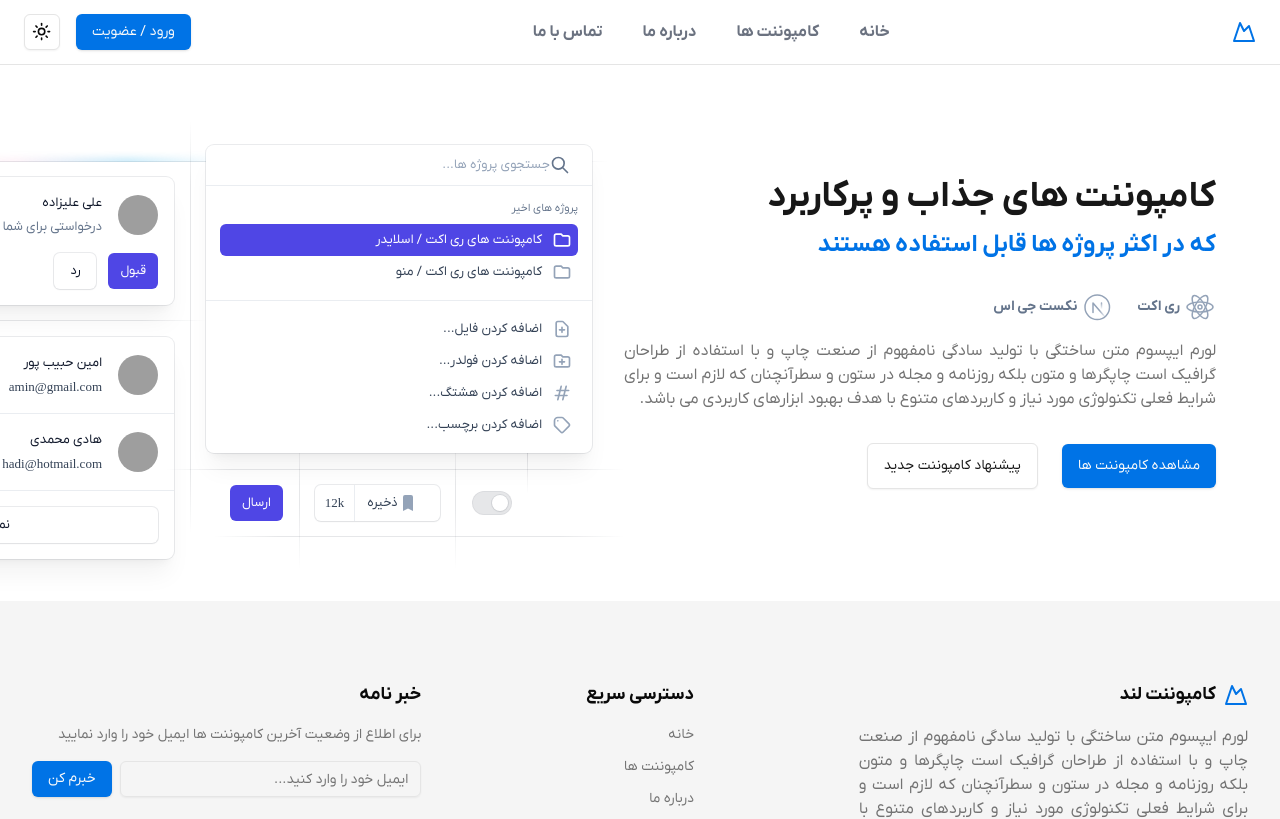
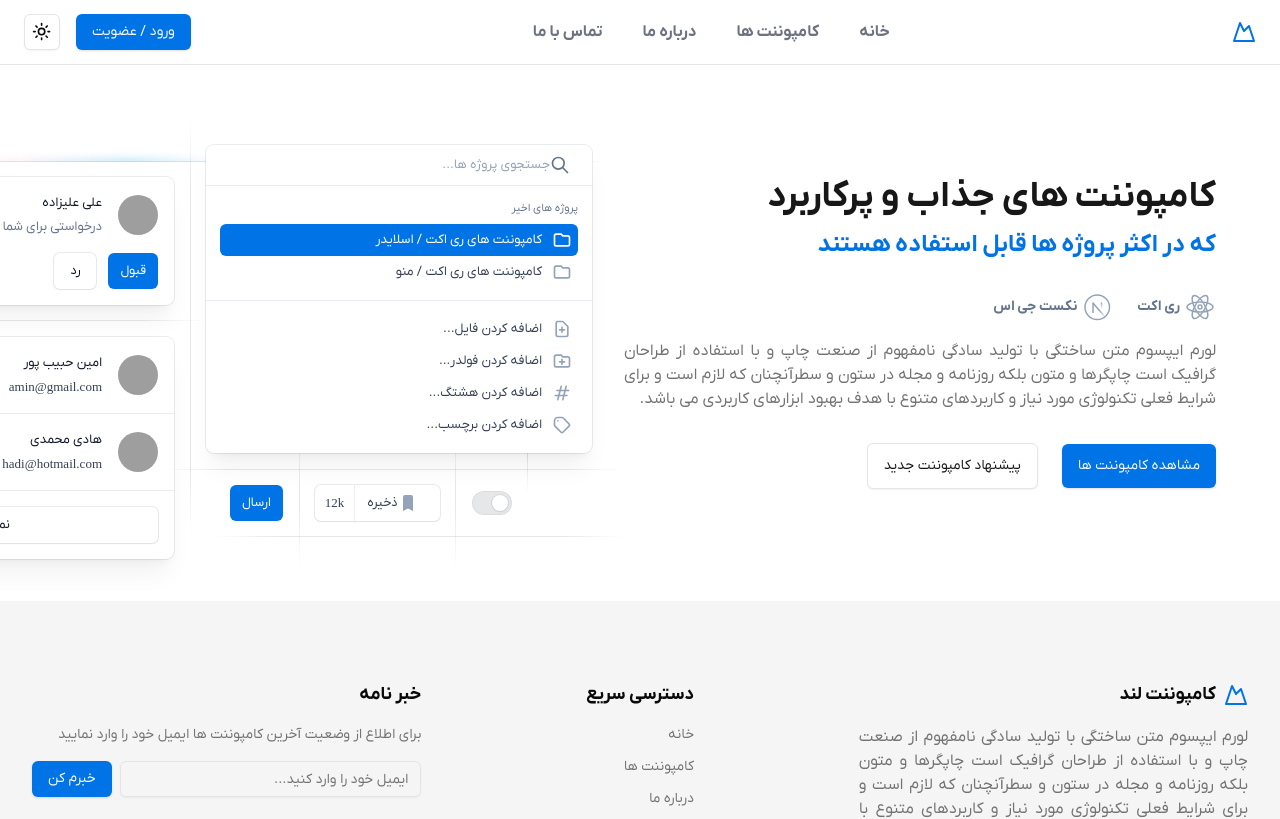
Before and after one commit to iraniangunner/componentland, a Next.js app: page / in a window 1280 px wide. Shown: the top 819 px of the page. Built offline with nearby package versions, Linux system fonts and the light colour scheme; grey boxes are pictures that could not be loaded.

Commit message:
main image colors changed

```diff
--- a/src/components/main-image.tsx
+++ b/src/components/main-image.tsx
@@ -27,7 +27,7 @@ export function MainImage() {
                 <div className="mb-1.5 text-[0.6875rem] font-semibold text-slate-500 dark:text-slate-50">
                   پروژه های اخیر
                 </div>
-                <div className="flex items-center rounded-md p-1.5 bg-indigo-600 text-white">
+                <div className="flex items-center rounded-md p-1.5 bg-[#0073e6] text-white">
                   <svg
                     className="ml-2.5 h-5 w-5 flex-none stroke-white"
                     fill="none"
@@ -155,7 +155,7 @@ export function MainImage() {
             </div>
           </div>
           <div className="relative p-4">
-            <div className="pointer-events-auto rounded-md font-regular bg-indigo-600 px-3 py-2 text-[0.8125rem] font-semibold leading-5 text-white hover:bg-indigo-500">
+            <div className="pointer-events-auto rounded-md font-regular bg-[#0073e6] px-3 py-2 text-[0.8125rem] font-semibold leading-5 text-white hover:bg-[#0061c2]">
              ارسال
             </div>
           </div>
@@ -189,7 +189,7 @@ export function MainImage() {
               </div>
             </div>
             <div className="flex gap-3 p-4 font-regular">
-              <div className="pointer-events-auto rounded-md bg-indigo-600 px-3 py-2 text-[0.8125rem] font-semibold leading-5 text-white hover:bg-indigo-500">
+              <div className="pointer-events-auto rounded-md bg-[#0073e6] px-3 py-2 text-[0.8125rem] font-semibold leading-5 text-white hover:bg-[#0061c2]">
                 قبول
               </div>
               <div className="pointer-events-auto rounded-md px-4 py-2 text-center font-medium shadow-sm ring-1 ring-slate-700/10 hover:bg-slate-50 dark:hover:bg-background dark:ring-slate-50/10">
```
